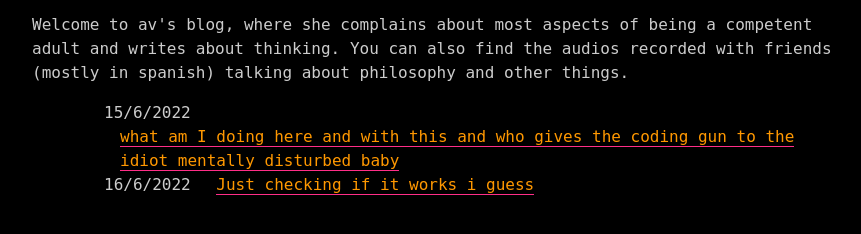
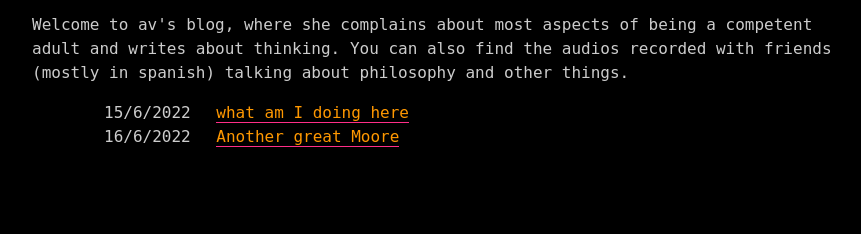
Before and after one commit to avra96/lasthegelian, a plain HTML site: page index.html in a window 1280 px wide. Shown: the part 54-288 px from the top of the page, without its empty margins (208-1069 px from the left). Drawn offline with Linux system fonts and the light colour scheme.

Commit message:
Update index.html

```diff
--- a/index.html
+++ b/index.html
@@ -16,7 +16,7 @@
               <time>15/6/2022</time>
           </div>
           <div class="date-time-title post">
-            <a href="blog/attempt1.html">what am I doing here and with this and who gives the coding gun to the idiot mentally disturbed baby</a>
+            <a href="blog/attempt1.html"> what am I doing here </a>
           </div>
         </div>
 
@@ -25,7 +25,7 @@
               <time>16/6/2022</time>
           </div>
           <div class="date-time-title post">
-            <a href="blog/blog2.html">Just checking if it works i guess</a>
+            <a href="blog/blog2.html"> Another great Moore </a>
           </div>
         </div>
          </div>
```
